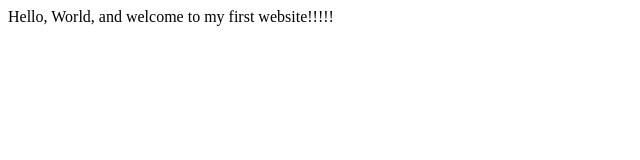
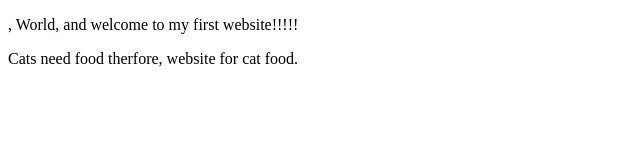
Before and after one commit to VILLAN2021/Villan.github.io, a plain HTML site: page index (2).html in a window 1280 px wide. Shown: the whole page, without its empty margins (0-640 px from the left). Drawn offline with Linux system fonts and the light colour scheme.

Commit message:
update 2.0
Cat business initiated

```diff
--- a/index (2).html
+++ b/index (2).html
@@ -3,9 +3,11 @@
     <head>
         <meta charset="utf-8">
         <meta name="viewport" content="width=device-width, initial-scale=1.0">
-        <title>My First Website</title>
+        <meta name="author"content="Nick">
+        <title> CF business | Cat Food Buisness  </title>
     </head>
     <body>
-       Hello, World, and welcome to my first website!!!!!
+       <p>, World, and welcome to my first website!!!!!</p>
+       <p>Cats need food therfore, website for cat food.</p>
     </body>
 </html>
```
